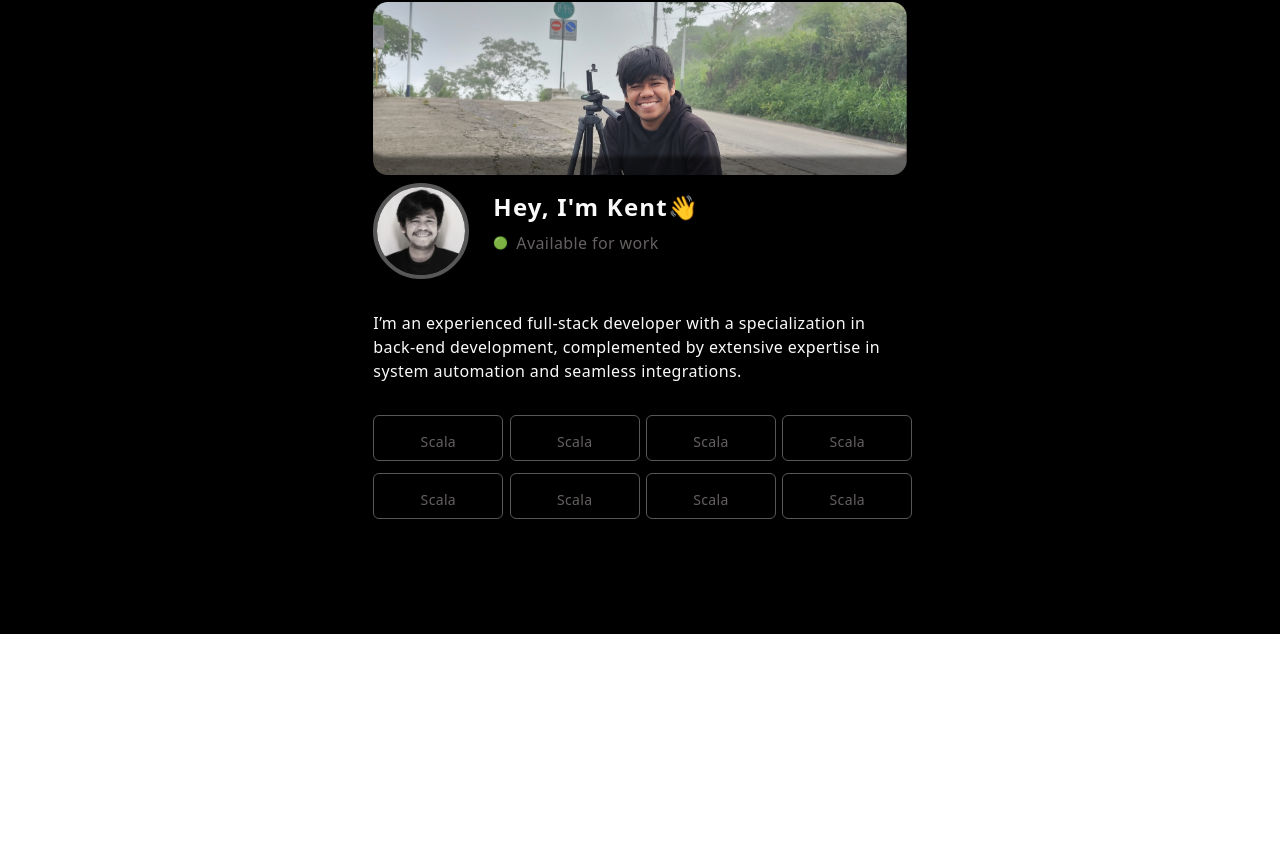
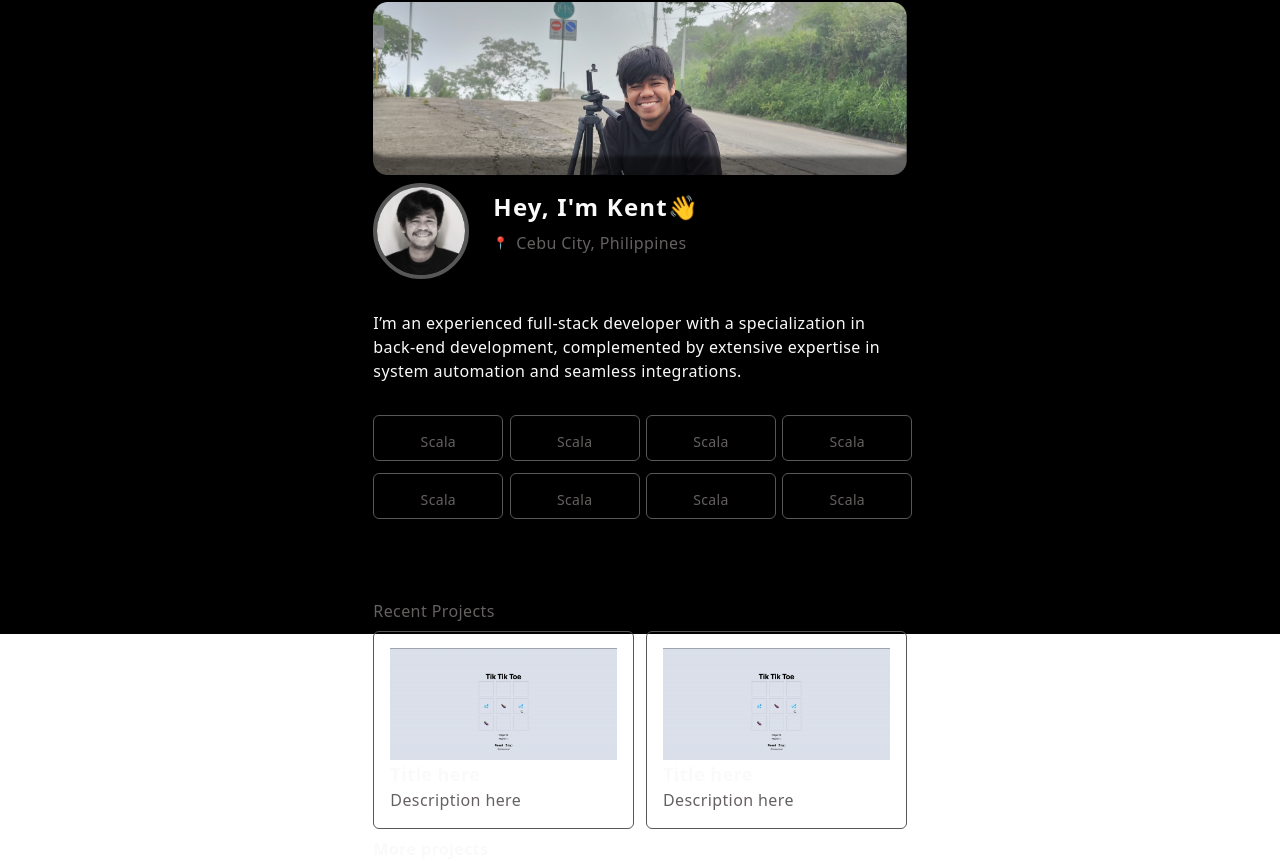
Before and after one commit to xborgkenkent/portfolio, a Vue app: page / in a window 1280 px wide. Shown: the part 166-1027 px from the top of the page. Before the commit the page ends 800 px from the top, so only its background shows below. Built offline with nearby package versions, Linux system fonts and the light colour scheme; the HTML template or start-up script is replaced by a standard one.

Commit message:
update AboutMe component

```diff
--- a/src/views/AboutMe.vue
+++ b/src/views/AboutMe.vue
@@ -1,6 +1,7 @@
 <script setup lang="ts">
-import Header from "../components/Header.vue";
-import Tech from "../components/Tech.vue";
+import Header from "../components/Header.vue"
+import Tech from "../components/Tech.vue"
+import RecentProject from "../components/RecentProject.vue"
 </script>
 
 <template>
@@ -9,7 +10,6 @@ import Tech from "../components/Tech.vue";
         <div class="pt-2 flex">
             <div class="relative">
                 <img src="../../public/profile.jpg" class="size-24 rounded-full border-4 border-[#575757]">
-                <!-- Spinner-like border effect -->
                 <div class="absolute inset-0 rounded-full border-4 border-transparent hover:border-t-[#4CAF50] hover:border-l-[#4CAF50] hover:border-r-[#4CAF50]  transition-all duration-1000 ease-in-out hover:rotate-[420deg]"></div>
             </div>
             <div class="flex flex-col pl-6 pt-2 gap-2">
@@ -17,9 +17,13 @@ import Tech from "../components/Tech.vue";
                     <p class="font-sans font-bold text-2xl text-[#FAFAFA] tracking-wider">Hey, I'm Kent</p>
                     <p class="text-2xl hover:animate-wave">👋</p>
                 </div>
-                <div class="flex items-center gap-2">
+                <!-- <div class="flex items-center gap-2">
                     <p class="text-xs">🟢</p>
                     <p class="font-sans font-thin text-base text-[#666161] tracking-wide">Available for work</p>
+                </div> -->
+                <div class="flex items-center gap-2">
+                    <p class="text-xs">📍</p>
+                    <p class="font-sans font-thin text-base text-[#666161] tracking-wide">Cebu City, Philippines</p>
                 </div>
             </div>
         </div>
@@ -34,5 +38,16 @@ import Tech from "../components/Tech.vue";
             <Tech/>
             <Tech/>
         </div>
+        <div class="flex flex-col gap-2 pt-20">
+            <p class="font-sans font-thin text-md text-[#666161] tracking-wide">Recent Projects</p>
+            <div class="flex gap-3 justify-between">
+                <RecentProject/>
+                <RecentProject/>
+            </div>
+            <div class="flex items-center gap-2">
+                <p class="font-sans font-bold text-md text-[#FAFAFA] tracking-wide">More projects</p>
+                <img src="../../public/right-arrow.svg" class="size-4">
+            </div>
+        </div>
     </div>
 </template>
```
